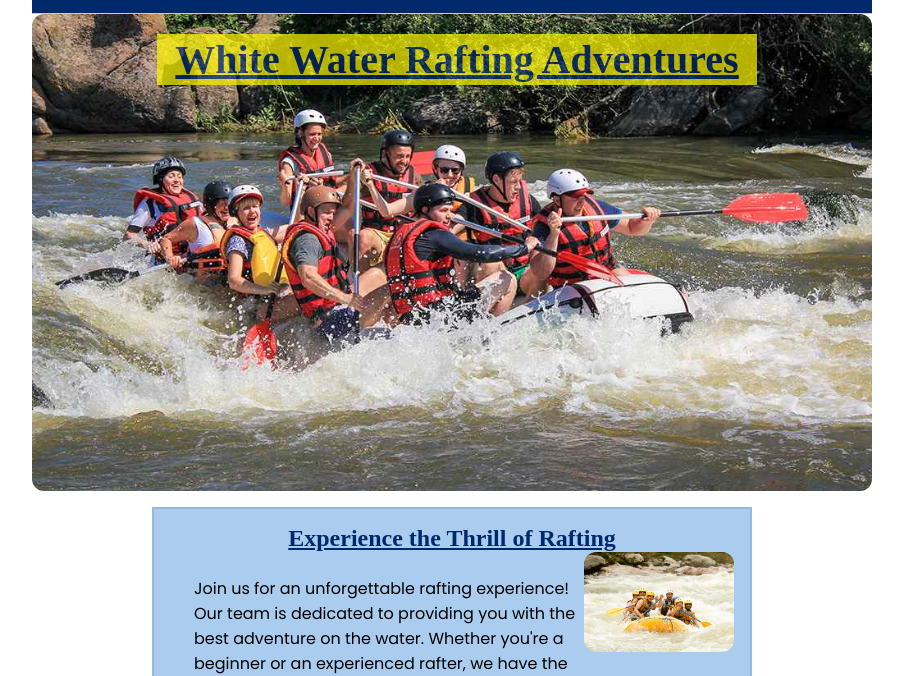
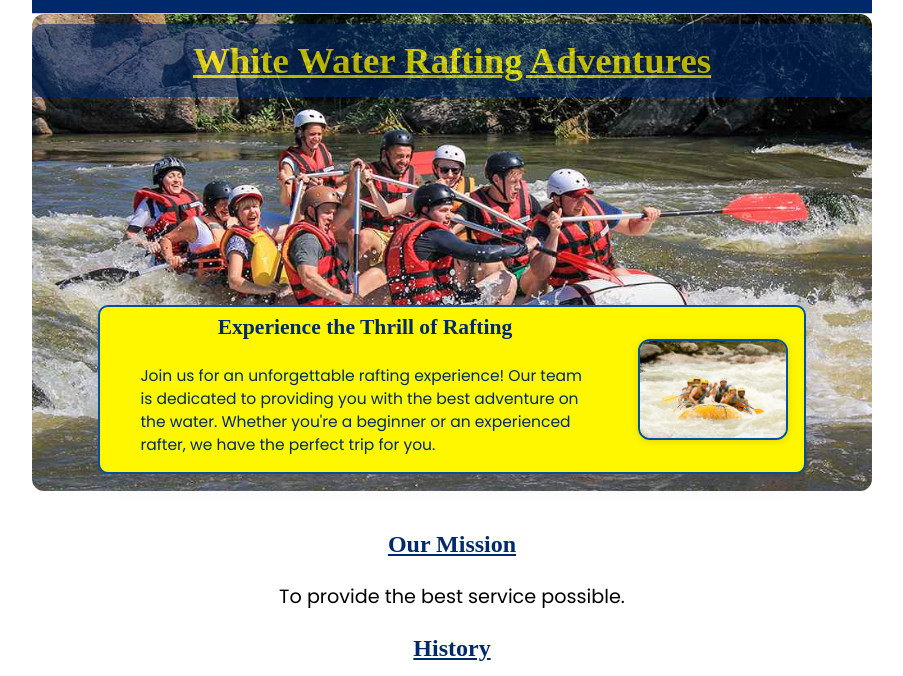
Before and after one commit to Benzema242/wdd130, a plain HTML site: page wwr/about.html in a window 1280 px wide. Shown: the part 133-809 px from the top of the page, without its empty margins (188-1091 px from the left). Drawn offline with Linux system fonts and the light colour scheme; a web font is replaced by a local one.

Commit message:
made adjustments to css

```diff
--- a/wwr/about.html
+++ b/wwr/about.html
@@ -27,17 +27,17 @@
         </nav>
     </header>
     <main>
-        <div class='hero'>
+        <div class="hero">
             <img src="images/rafting10_1024_hero.jpg" alt="Rafting Adventure">
-
             <h1 class="hero-heading">White Water Rafting Adventures</h1>
-
-            <article>
-                <h2>Experience the Thrill of Rafting</h2>
+            <article class="hero-article">
+                <div class="hero-article-text">
+                    <h2>Experience the Thrill of Rafting</h2>
+                    <p>
+                        Join us for an unforgettable rafting experience! Our team is dedicated to providing you with the best adventure on the water. Whether you're a beginner or an experienced rafter, we have the perfect trip for you.
+                    </p>
+                </div>
                 <img src="images/rafting4_600.jpg" alt="Rafting Adventure" class="article-img">
-                <p>
-                    Join us for an unforgettable rafting experience! Our team is dedicated to providing you with the best adventure on the water. Whether you're a beginner or an experienced rafter, we have the perfect trip for you.
-                </p>
             </article>
         </div>
         <section>
--- a/wwr/styles/rafting.css
+++ b/wwr/styles/rafting.css
@@ -59,6 +59,8 @@ nav {
 
 .hero {
   position: relative;
+  width: 100%;
+  margin-bottom: 2rem;
 }
 
 .hero img {
@@ -68,28 +70,89 @@ nav {
   border-radius: 12px;
 }
 
-.hero article {
-	margin: 1em auto;
-	border: 2px solid rgb(0 0 0 / 10%);
-	padding: 1em;
-	background-color: #ace;
-	width: min(600px, 100%);
-	font-size: 1rem;
+.hero-heading {
+  position: absolute;
+  top: 10px;
+  left: 0;
+  width: 100%;
+  padding: 0.4em 0;
+  background: rgba(0, 41, 107, 0.82);
+  color: var(--accent2-color);
+  font-family: var(--heading-font);
+  text-align: center;
+  font-size: 2.3rem;
+  text-shadow: 1px 2px 5px #0006;
+  border-top-left-radius: 12px;
+  border-top-right-radius: 12px;
+  z-index: 2;
 }
 
-.hero article img {
-  float: right;
-  width:150px;
+.hero-article {
+  position: absolute;
+  left: 6%;
+  right: 6%;
+  top: 275px;
+  background: var(--accent2-color, #fff700);
+  color: var(--primary-color);
+  border-radius: 10px;
+  border: 2px solid var(--accent1-color);
+  box-shadow: 0 4px 24px #00296b25;
+  display: flex;
+  align-items: center;
+  gap: 1.5rem;
+  z-index: 3;
+  min-height: 120px;
+  max-width: 88%;
+  padding: 0.5rem 1rem;
 }
 
-.hero section {
-  position: relative;
-  padding: 1rem;
-  background-color: var(--accent1-color);
+.hero-article-text h2 {
+  margin-top: 0;
+  margin-bottom: 0.6em;
+  font-family: var(--heading-font);
+  color: var(--primary-color);
+  text-decoration: none;
+  font-size: 1.35rem;
+}
+
+.hero-article-text p {
+  color: var(--primary-color);
+  font-size: 0.97rem;
+  margin-bottom: 0;
+}
+
+.article-img {
+  width: 130px;
+  min-width: 90px;
+  max-width: 150px;
+  height: auto;
   border-radius: 8px;
-  text-align: center;
+  margin: 0;
+  box-shadow: 0 1px 8px #0002;
+  border: 2px solid var(--accent1-color);
 }
-h1, h2 {
+
+@media (max-width: 700px) {
+  .hero-article {
+    flex-direction: column;
+    align-items: flex-start;
+    top: 60px;
+    left: 2%;
+    right: 2%;
+    padding: 1rem 0.6rem;
+    max-width: 96%;
+    gap: 0.7rem;
+  }
+  .article-img {
+    width: 100%;
+    max-width: 100%;
+    margin-bottom: 0.5rem;
+  }
+  .hero-heading {
+    font-size: 0.3rem;
+    padding: 0.4em 0;
+  }
+}h1, h2 {
   font-family: var(--heading-font);
   color: var(--primary-color);
   text-decoration: underline;
```
